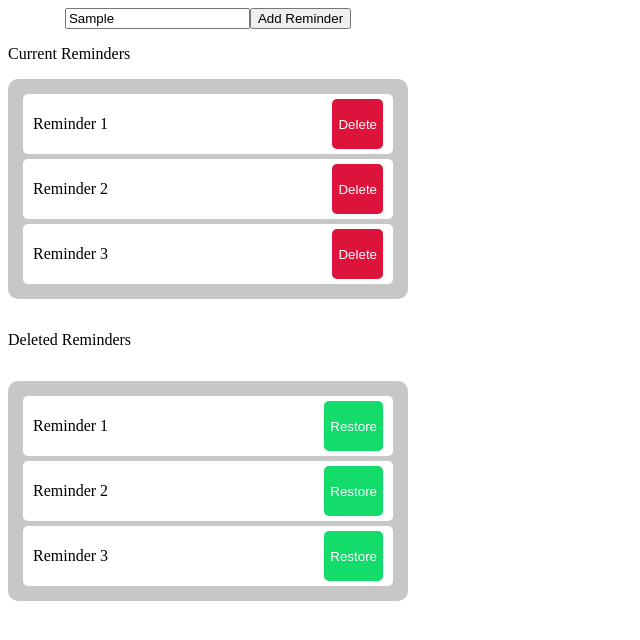
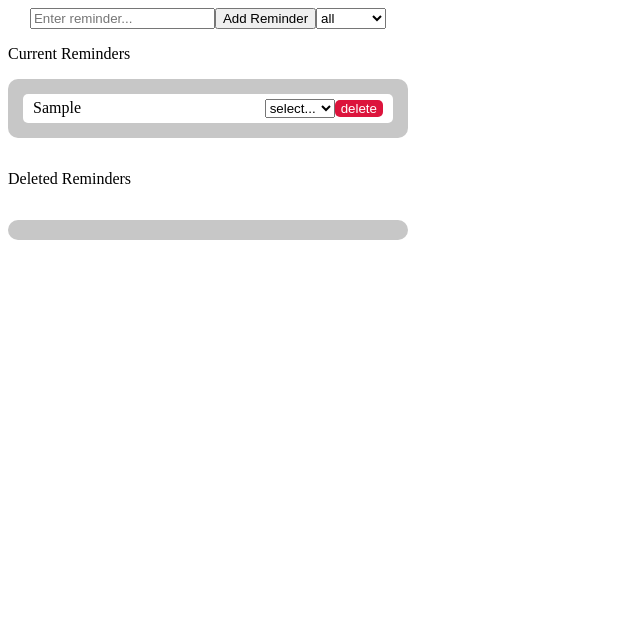
Before and after one commit to kouta77/html-reminder-app, a plain HTML site: page index.html in a window 1280 px wide. Both pictures are taken after typing "Sample" into the empty fields and a click on the button "Add Reminder". Shown: the whole page, without its empty margins (0-640 px from the left). Drawn offline with Linux system fonts and the light colour scheme.

Commit message:
fixes, added javascript code

```diff
--- a/index.html
+++ b/index.html
@@ -8,30 +8,38 @@
 </head>
 <body>
     <div class="app-container">
-        <div class="input-container">
-            <input class="input-style" placeholder="Enter reminder..."></input>
-            <button>Add Reminder</button>
+        <div id="top-container" class="input-container">
+            <input id="reminderInput" class="input-style" placeholder="Enter reminder..."></input>
+            <button onClick="createReminder()">Add Reminder</button>
         </div>
 
 
         <div class="list-container">
             <p>Current Reminders</p>
-            <ul>
-                <li><p>Reminder 1</p><button class="delete-btn">Delete</button></li>
-                <li><p>Reminder 2</p><button class="delete-btn">Delete</button></li>
-                <li><p>Reminder 3</p><button class="delete-btn">Delete</button></li>
+            <ul id="reminderParent">
+                <!-- <li>
+                    <p>Reminder 1</p>
+                    <div>
+                        <select name="status" id="status">
+                            <option value="pending">Pending</option>
+                            <option value="doing">Doing</option>
+                            <option value="missed">Missed</option>
+                            <option value="done">Done</option>
+                        </select>
+                    <button name="clear" class="delete-btn">delete</button>
+                    </div>
+                </li> -->
             </ul>
         </div>
 
         <p>Deleted Reminders</p>
 
         <div class="list-container">
-            <ul>
-                <li><p>Reminder 1</p><button class="restore-btn">Restore</button></li>
-                <li><p>Reminder 2</p><button class="restore-btn">Restore</button></li>
-                <li><p>Reminder 3</p><button class="restore-btn">Restore</button></li>
+            <ul id="clearedParent">
             </ul>
         </div>
+
+
     </div>
 </body>
 <footer>
--- a/resources/css/index.css
+++ b/resources/css/index.css
@@ -22,6 +22,10 @@ li {
     list-style: none;
     flex-direction: row;
     justify-content: space-between;
+}
+
+li.cleared {
+    text-decoration: line-through;
 }
 
 .input-container {
@@ -67,3 +71,7 @@ li {
 .restore-btn:active {
     background-color: rgb(37, 154, 27);
 }
+
+.date-holder p {
+    font-size: 12px;
+}
--- a/resources/js/index.js
+++ b/resources/js/index.js
@@ -0,0 +1,139 @@
+
+
+var list = document.querySelector('ul');
+var topContainer = document.getElementById('top-container')
+var remindersParent = document.getElementById('reminderParent')
+var clearedRemindersParent = document.getElementById('clearedParent')
+
+var clear = document.getElementsByName("clear");
+function regenCloseBtn () {
+    for (var i = 0; i < clear.length; i++) {
+        clear[i].onclick = function() {
+        let div = this.parentElement.parentElement;
+        if(div.className !== 'cleared') {
+            div.classList.toggle('cleared');
+
+            var restoreBtn = document.createElement("button");
+            var text = document.createTextNode('restore');
+            restoreBtn.className = "restore-btn";
+            restoreBtn.name = 'restore';
+            restoreBtn.appendChild(text);
+            restoreBtn.addEventListener('click', function() {
+                div.classList.toggle('cleared');
+                remindersParent.appendChild(div);
+                restoreBtn.remove();
+              });
+            div.getElementsByTagName('div')[0].appendChild(restoreBtn);
+
+
+            clearedRemindersParent.appendChild(div);
+        } else div.style.display = "none";
+
+      }
+    }
+}
+
+regenCloseBtn();
+
+// Filter selector
+let filterSelect = document.createElement('select');
+filterSelect.addEventListener('change', function() {
+    filterBy(this.value);
+
+    console.log('Filtered by: ', this.value);
+  });
+// options
+let opt0 = document.createElement('option');
+    opt0.value = 'all';
+    opt0.text = 'all';
+let opt1 = document.createElement('option');
+    opt1.value = 'pending';
+    opt1.text = 'pending';
+let opt2 = document.createElement('option');
+    opt2.value = 'doing';
+    opt2.text = 'doing';
+let opt3 = document.createElement('option');
+    opt3.value = 'missed';
+    opt3.text = 'missed';
+let opt4 = document.createElement('option');
+    opt4.value = 'done';
+    opt4.text = 'done';
+
+    filterSelect.appendChild(opt0);
+    filterSelect.appendChild(opt1);
+    filterSelect.appendChild(opt2);
+    filterSelect.appendChild(opt3);
+    filterSelect.appendChild(opt4);
+
+    topContainer.appendChild(filterSelect)
+
+function filterBy(filterText) {
+  let liList = document.getElementsByTagName('li')
+
+  for (let i = 0; i < liList.length; i++) {
+    if (liList[i].id == filterText || filterText == 'all' || liList[i].classList.contains('cleared')) {
+      liList[i].style.display = "";
+    } else {
+      liList[i].style.display = "none";
+    }
+  }
+}
+
+var reminderInput = document.getElementById('reminderInput')
+
+function createReminder() {
+    console.log('created reminder');
+
+    var li = document.createElement("li");
+    var label = document.createTextNode(reminderInput.value);
+    li.appendChild(label);
+
+    var closeBtn = document.createElement("button");
+    var text = document.createTextNode('delete');
+    closeBtn.className = "delete-btn";
+    closeBtn.name = 'clear';
+    closeBtn.appendChild(text);
+    var div = document.createElement('div');
+
+    var select = document.createElement('select');
+    select.addEventListener('change', function() {
+        if( this.value !== 'select...' ) {
+            li.id = this.value;
+            console.log('You selected: ', this.value);
+        } else li.id = '';
+      });
+
+    // options
+    let opt0 = document.createElement('option');
+    opt0.value = 'select...';
+    opt0.text = 'select...';
+    let opt1 = document.createElement('option');
+    opt1.value = 'pending';
+    opt1.text = 'pending';
+    let opt2 = document.createElement('option');
+    opt2.value = 'doing';
+    opt2.text = 'doing';
+    let opt3 = document.createElement('option');
+    opt3.value = 'missed';
+    opt3.text = 'missed';
+    let opt4 = document.createElement('option');
+    opt4.value = 'done';
+    opt4.text = 'done';
+
+    select.appendChild(opt0);
+    select.appendChild(opt1);
+    select.appendChild(opt2);
+    select.appendChild(opt3);
+    select.appendChild(opt4);
+
+    div.appendChild(select);
+
+    div.appendChild(closeBtn);
+
+    li.appendChild(div);
+
+    remindersParent.appendChild(li);
+
+    reminderInput.value = "";
+    regenCloseBtn();
+}
```
